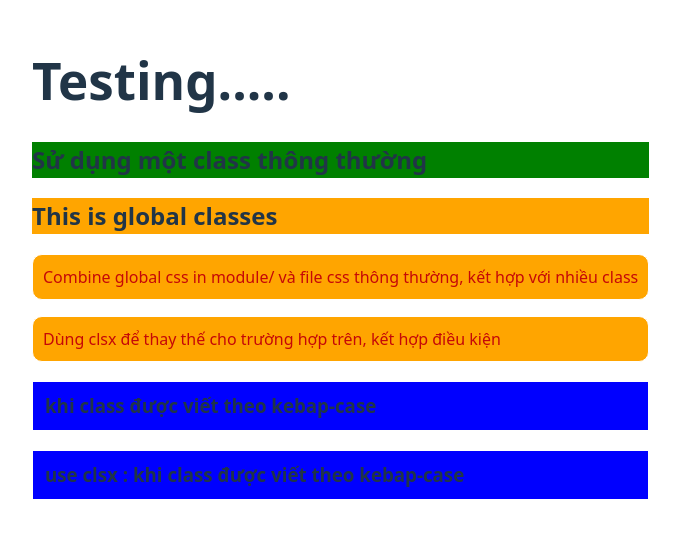
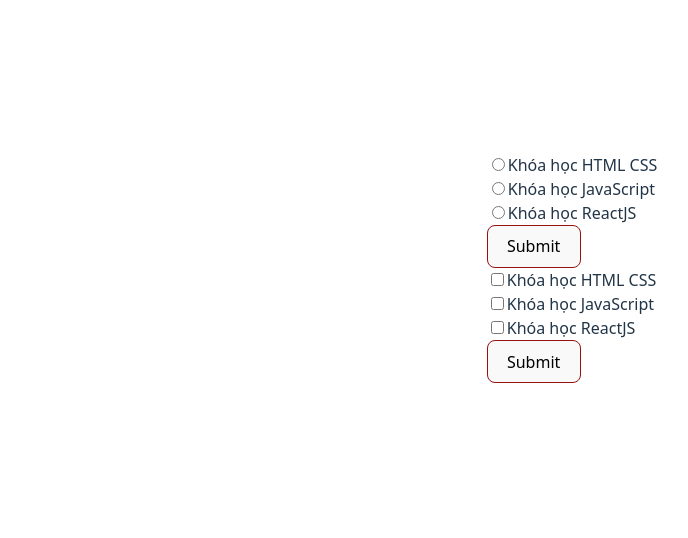
Before and after one commit to tvan-dev/exercises-react, a React (Vite) app: page / in a window 1280 px wide. Shown: the part 232-770 px from the top of the page, without its empty margins (68-756 px from the left). Built offline with nearby package versions, Linux system fonts and the light colour scheme.

Commit message:
ft: checkbox, radio selection with useState

```diff
--- /dev/null
+++ b/src/App.jsx
@@ -0,0 +1,29 @@
+import Test from "./Test.jsx";
+
+import { CourseRadioList, CourseCheckboxList } from "./UseState.jsx";
+// import Todo from './Todo.jsx'
+// import Content from './UseEffect.jsx'
+// import Content from './UseEffect1.jsx'
+// import Content from './UseEffect2.jsx'
+// import Content from './Timer.jsx'
+// import Content from './Avatar.jsx'
+// import Content from './UseRef.jsx'
+// import Content from './MemoHOC.jsx'
+// import Content from './useCallback.jsx'
+// import Content from './UseMemo.jsx'
+// import Content from './TodoVersion1.jsx'
+// import Content from './UseReducer.jsx'
+
+function App() {
+    return (
+        <>
+        {/* <Test isActive={true}/> */}
+        {/* <Content /> */}
+        {/* <Todo/> */}
+        <CourseRadioList />
+        <CourseCheckboxList />
+        </>
+    );
+}
+
+export default App;
--- /dev/null
+++ b/src/UseState.jsx
@@ -0,0 +1,146 @@
+import { useState } from "react";
+import "./App.css";
+
+// let data = [
+//   {
+//     id: 15,
+//     title: "HTML CSS Pro",
+//     slug: "htmlcss",
+//     description:
+//       " lên tới 8 dự án trên Figma, 300+ bài tập và flashcards, tặng 3+ games, tặng 20+ Figma để thực hành, cộng đồng học viên Pro nhiệt tình hỗ trợ nhau, mua một lần học mãi mãi.",
+//     image_url:
+//       "https://files.fullstack.edu.vn/f8-prod/courses/15/62f13d2424a47.png",
+//     icon_url:
+//       "https://files.fullstack.edu.vn/f8-prod/courses/15/62385d6c63dfa.png",
+//     price: 1299000,
+//     old_price: 2500000,
+//     is_pro: true,
+//     is_published: true,
+//     students_count: 0,
+//     videos_count: 590,
+//     duration: 420602,
+//     duration_text: "116h50p",
+//     user_progress: 0,
+//     last_completed_at: null,
+//     published_at: "2022-08-18T17:00:00.000000Z",
+//   },
+//   {
+//     id: 19,
+//     title: "JavaScript Pro",
+//     slug: "javascript",
+//     description:
+//       "Vue.js, Node.js, v.v. Mục tiêu là giúp bạn có thể làm chủ JavaScript thông qua việc am hiểu cơ chế hoạt động của ngôn ngữ.",
+//     image_url:
+//       "https://files.fullstack.edu.vn/f8-prod/courses/19/66aa28194b52b.png",
+//     icon_url:
+//       "https://files.fullstack.edu.vn/f8-prod/courses/19/62f13cb685c81.png",
+//     price: 1399000,
+//     old_price: 3299000,
+//     is_pro: true,
+//     is_published: true,
+//     students_count: 0,
+//     videos_count: 249,
+//     duration: 174793,
+//     duration_text: "48h33p",
+//     user_progress: 98,
+//     last_completed_at: "2025-07-29 07:23:55",
+//     published_at: "2024-08-08T17:00:00.000000Z",
+//   },
+// ];
+// const courses = [
+//   {
+//     id: 1,
+//     name: "Khóa học HTML CSS",
+//   },
+//   {
+//     id: 2,
+//     name: "Khóa học JavaScript",
+//   },
+//   {
+//     id: 3,
+//     name: "Khóa học ReactJS",
+//   },
+//   {
+//     id: 4,
+//     name: "Khóa học NodeJS",
+//   },
+// ];
+
+const data = [
+  {
+    id: 1,
+    name: "Khóa học HTML CSS",
+  },
+  { id: 2, name: "Khóa học JavaScript" },
+  {
+    id: 3,
+    name: "Khóa học ReactJS",
+  },
+];
+
+// chọn nhiều options
+export function CourseCheckboxList() {
+  const [courseIds, setcourseIds] = useState([]);
+  function handleChange(id) {
+    let isChange = courseIds.includes(id);
+    if (isChange) {
+      setcourseIds((prev) => {
+        return prev.filter((courseId) => courseId !== id);
+      });
+    } else {
+      setcourseIds((prev) => {
+        return [...prev, id];
+      });
+    }
+  }
+
+  function handleSubmit() {
+  const name = courseIds
+    .map(courseId => data.find(course => course.id === courseId)?.name)
+    .join(" & ");
+
+  alert(name);
+}
+  return (
+    <div className="course-list">
+      {data.map((course) => {
+        return (
+          <div key={course.id}>
+            <input
+              type="checkbox"
+              checked={courseIds.includes(course.id)}
+              onChange={() => handleChange(course.id)}
+            />
+            {course.name}
+          </div>
+        );
+      })}
+      <button onClick={handleSubmit}>Submit</button>
+    </div>
+  );
+}
+// chọn 1 trong các options
+export function CourseRadioList() {
+  const [tick, setTick] = useState()
+
+  function handleCheck(id) {
+    setTick(id)
+  }
+
+  function handleSubmit() {
+    alert(`Bạn đã chọn khoá học có id là ${data.find(course => course.id === tick).name}`)
+  }
+  return (
+    <div className="course-list">
+      {data.map((course => {
+        return(
+          <div key= {course.id}>
+            <input  type="radio" checked={tick === course.id} onChange={()=> handleCheck(course.id)}/>
+            {course.name}
+          </div>
+        )
+      }))}
+    <button onClick={handleSubmit}>Submit</button>
+    </div>
+  )
+}
--- a/src/main.jsx
+++ b/src/main.jsx
@@ -1,29 +1,10 @@
 import { StrictMode } from 'react'
 import { createRoot } from 'react-dom/client'
 import './index.css'
-import Test from './Test.jsx'
-
-// import App from './App.jsx'
-// import Todo from './Todo.jsx'
-// import Content from './UseEffect.jsx'
-// import Content from './UseEffect1.jsx'
-// import Content from './UseEffect2.jsx'
-// import Content from './Timer.jsx'
-// import Content from './Avatar.jsx'
-// import Content from './UseRef.jsx'
-// import Content from './MemoHOC.jsx'
-// import Content from './useCallback.jsx'
-// import Content from './UseMemo.jsx'
-// import Content from './TodoVersion1.jsx'
-// import Content from './UseReducer.jsx'
-
+import App from './App.jsx'
 
 createRoot(document.getElementById('root')).render(
-  // <StrictMode>
-    <>
-    <Test isActive={true}/>
-    {/* <Content /> */}
-    {/* <Todo/> */}
-    </>
-  // </StrictMode>,
+  <StrictMode>
+    <App/>
+  </StrictMode>,
 )
```
